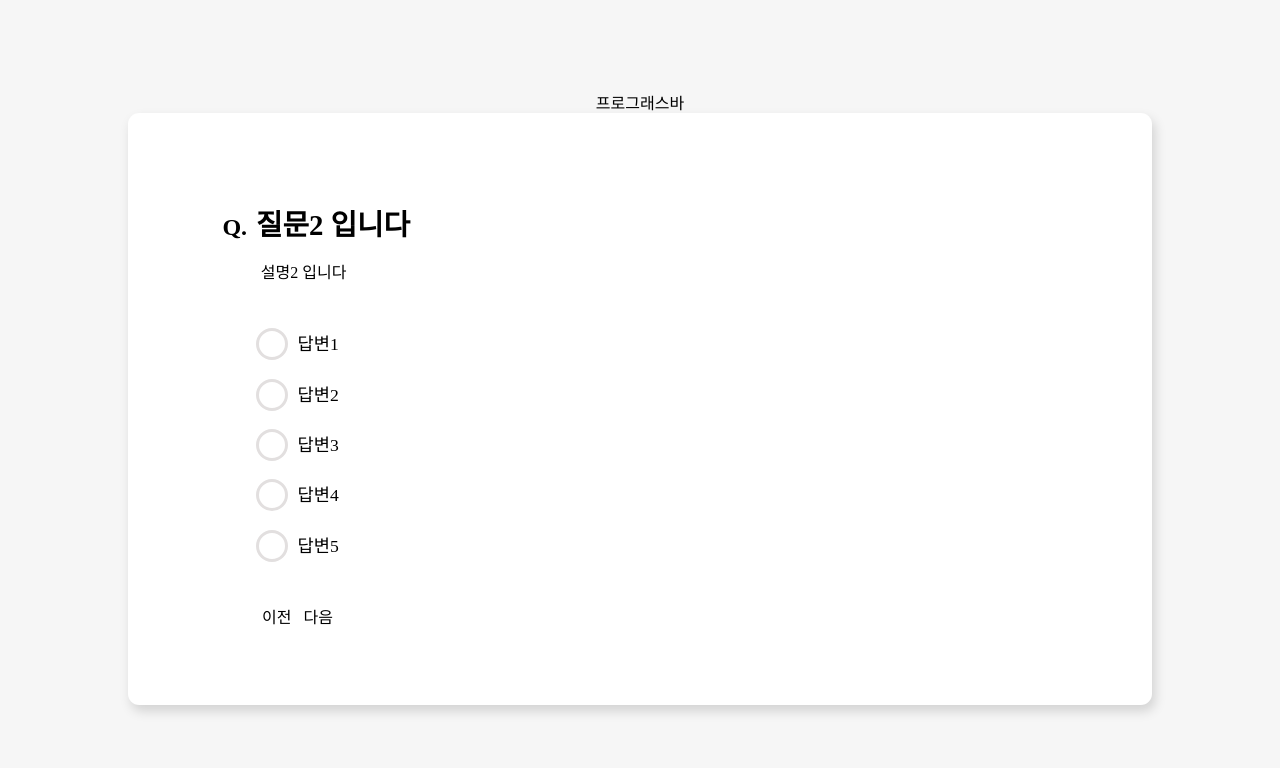
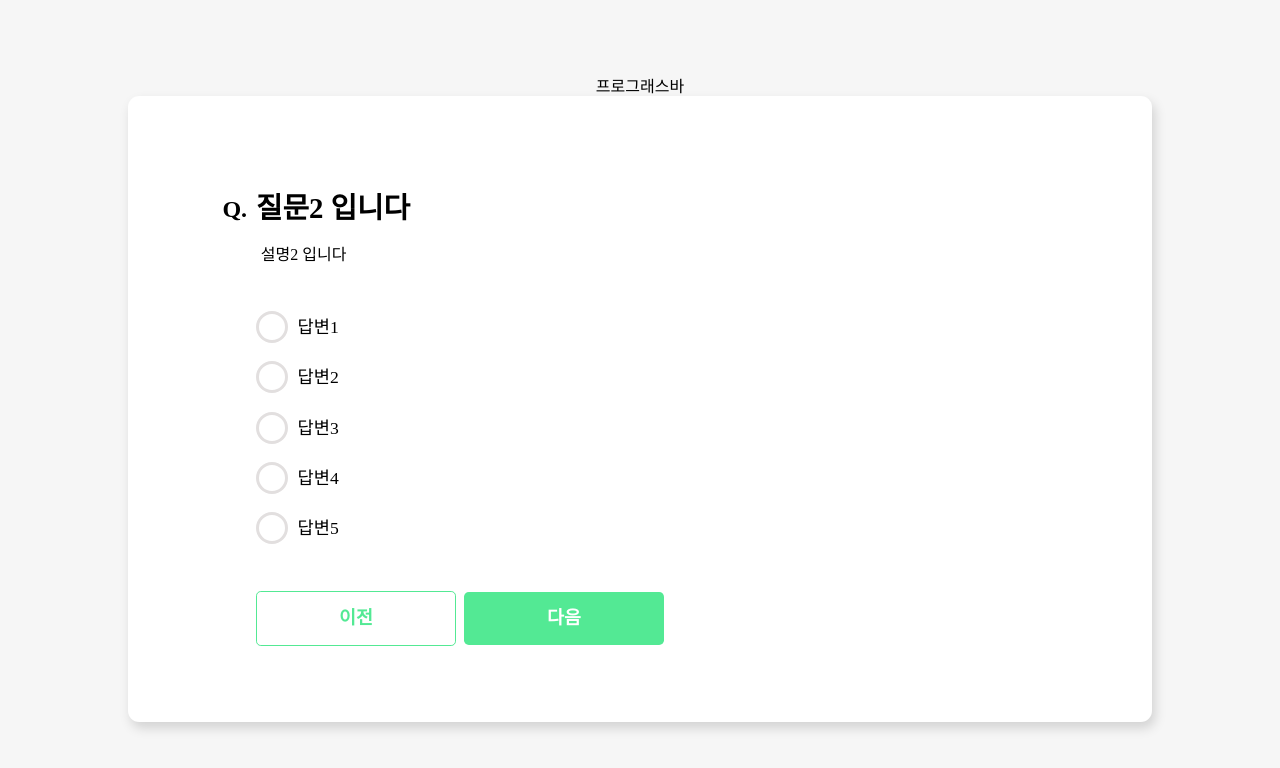
Before and after one commit to hotteokButler/newTIL, a React (Vite) app in the folder react/survey_pie/: page /survey/1/1 in a window 1280 px wide. Shown: the top 768 px of the page. Built offline with nearby package versions, Linux system fonts and the light colour scheme.

Commit message:
Add Button styled component
-- button 상태 조건에 따라 렌더링 조건이 복잡해지는 경우
1. 함수를 이용해서 조건 check 후 Return
2. Map을 활용하기 <= 해당 방법이 더 직관적이고 simple 해서 2번으로 진행

```diff
--- a/react/survey_pie/src/components/ActionButtons/index.jsx
+++ b/react/survey_pie/src/components/ActionButtons/index.jsx
@@ -1,4 +1,6 @@
 import { useNavigate } from 'react-router-dom';
+
+import Button from '../Button';
 
 export default function ActionButtons({ questionsLength, step }) {
   const navigate = useNavigate();
@@ -7,30 +9,33 @@ export default function ActionButtons({ questionsLength, step }) {
   return (
     <div>
       {step === 0 || (
-        <button
+        <Button
+          type="TERTIARY"
           onClick={() => {
             navigate(`${--step}`);
           }}
         >
           이전
-        </button>
+        </Button>
       )}
       {isLast ? (
-        <button
+        <Button
+          type="PRIMARY"
           onClick={() => {
             navigate('/done');
           }}
         >
           제출
-        </button>
+        </Button>
       ) : (
-        <button
+        <Button
+          type="PRIMARY"
           onClick={() => {
             navigate(`${++step}`);
           }}
         >
           다음
-        </button>
+        </Button>
       )}
     </div>
   );
--- /dev/null
+++ b/react/survey_pie/src/components/Button/index.js
@@ -0,0 +1,81 @@
+import styled from 'styled-components';
+
+import { PRIMARY, SECONDARY, TERTIARY } from '../../constants/color';
+
+//렌더 조건이 복잡해지는 경우
+/*
+1. 함수 활용
+ex)
+function getColor(type1, type2) {
+  if (type1 === 'PRIMARY') {
+    return PRIMARY.BUTTON.DEFAULT.COLOR;
+  } else if (type1 === 'SECONDARY') {
+    return PRIMARY.BUTTON.DEFAULT.COLOR;
+  }
+}
+  const Button = styled.button`
+  padding: 1rem 1.5rem;
+  margin-right: 0.5rem;
+  width: 200px;
+  color: ${({ type }) => getColor(type)};
+  background: ${PRIMARY.BUTTON.DEFAULT.BACKGROUND};
+  font-weight: bold;
+  border-radius: 0.3rem;
+  font-size: 1.15rem;
+  cursor: pointer;
+`;
+ */
+
+// 2. Map 활용 ****!
+
+const colorMap = {
+  PRIMARY,
+  SECONDARY,
+  TERTIARY,
+};
+
+const Button = styled.button`
+  padding: 1rem 1.5rem;
+  margin-right: 0.5rem;
+  width: 200px;
+  color: ${({ type }) => colorMap[type].BUTTON.DEFAULT.COLOR};
+  background: ${({ type }) => colorMap[type].BUTTON.DEFAULT.BACKGROUND};
+  font-weight: bold;
+  border-radius: 0.3rem;
+  font-size: 1.15rem;
+  cursor: pointer;
+
+  border: ${({ type }) =>
+    type === 'TERTIARY'
+      ? `1px solid ${colorMap[type].BUTTON.DEFAULT.BORDER}`
+      : 'none'};
+
+  &:hover {
+    color: ${({ type }) => colorMap[type].BUTTON.HOVER.COLOR};
+    background: ${({ type }) => colorMap[type].BUTTON.HOVER.BACKGROUND};
+    border: ${({ type }) =>
+      type === 'TERTIARY'
+        ? `1px solid ${colorMap[type].BUTTON.HOVER.BORDER}`
+        : 'none'};
+  }
+
+  &:active {
+    color: ${({ type }) => colorMap[type].BUTTON.PRESSED.COLOR};
+    background: ${({ type }) => colorMap[type].BUTTON.PRESSED.BACKGROUND};
+    border: ${({ type }) =>
+      type === 'TERTIARY'
+        ? `1px solid ${colorMap[type].BUTTON.PRESSED.BORDER}`
+        : 'none'};
+  }
+
+  &:disabled {
+    color: ${({ type }) => colorMap[type].BUTTON.DISABLED.COLOR};
+    background: ${({ type }) => colorMap[type].BUTTON.DISABLED.BACKGROUND};
+    border: ${({ type }) =>
+      type === 'TERTIARY'
+        ? `1px solid ${colorMap[type].BUTTON.DISABLED.BORDER}`
+        : 'none'};
+  }
+`;
+
+export default Button;
--- /dev/null
+++ b/react/survey_pie/src/constants/color.js
@@ -0,0 +1,68 @@
+//SERVICE에서 전역적으로 사용하는 상수값 constants 폴더 내 파일로 관리
+
+export const PRIMARY = {
+  BUTTON: {
+    DEFAULT: {
+      COLOR: '#fff',
+      BACKGROUND: '#53e994',
+    },
+    HOVER: {
+      COLOR: '#fff',
+      BACKGROUND: '#5acf8d',
+    },
+    PRESSED: {
+      COLOR: '#fff',
+      BACKGROUND: '#249c58',
+    },
+    DISABLED: {
+      COLOR: '#cdcdcd',
+      BACKGROUND: '#ededed',
+    },
+  },
+};
+
+export const SECONDARY = {
+  BUTTON: {
+    DEFAULT: {
+      COLOR: '#3a3a3a',
+      BACKGROUND: '#dedede',
+    },
+    HOVER: {
+      COLOR: '#3a3a3a',
+      BACKGROUND: '#f3f3f3',
+    },
+    PRESSED: {
+      COLOR: '#3a3a3a',
+      BACKGROUND: '#b8b7b9',
+    },
+    DISABLED: {
+      COLOR: '#cdcdcd',
+      BACKGROUND: '#ededed',
+    },
+  },
+};
+
+export const TERTIARY = {
+  BUTTON: {
+    DEFAULT: {
+      COLOR: '#53e994',
+      BACKGROUND: '#fff',
+      BORDER: '#53e994',
+    },
+    HOVER: {
+      COLOR: '#7dd7a4',
+      BACKGROUND: '#fff',
+      BORDER: '#7dd7a4',
+    },
+    PRESSED: {
+      COLOR: '#279456',
+      BACKGROUND: '#7dd7a4',
+      BORDER: '#279456',
+    },
+    DISABLED: {
+      COLOR: '#d0cdcd',
+      BACKGROUND: '#f6f6f6',
+      BORDER: '#ededed',
+    },
+  },
+};
--- a/react/survey_pie/src/main.jsx
+++ b/react/survey_pie/src/main.jsx
@@ -1,3 +1,5 @@
+import './assets/style/index.css';
+
 import { StrictMode } from 'react';
 import { createRoot } from 'react-dom/client';
 import { BrowserRouter } from 'react-router-dom';
```
